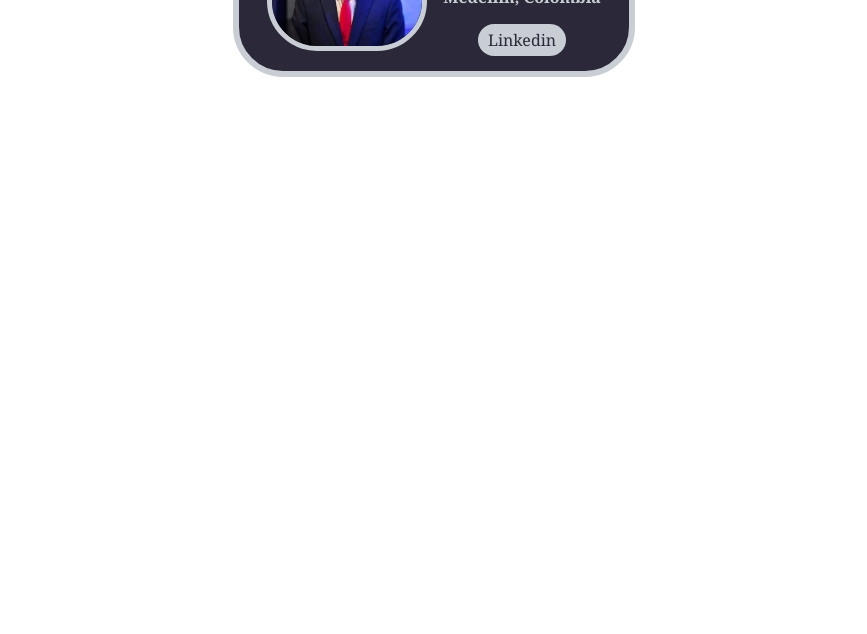
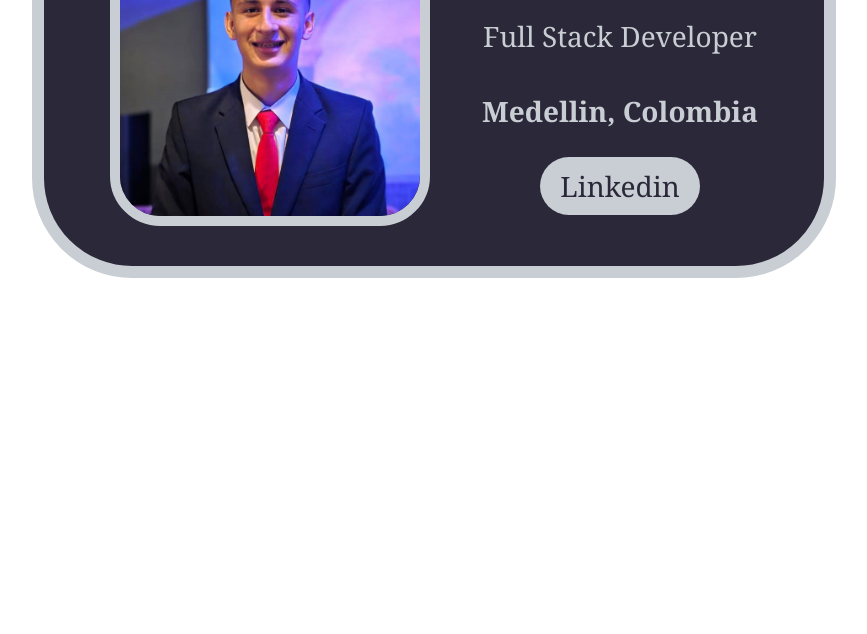
Before and after one commit to szapatadev/business-card, a plain HTML site: page index.html in a window 1280 px wide. Shown: the part 166-800 px from the top of the page, without its empty margins (206-1073 px from the left). Drawn offline with Linux system fonts and the light colour scheme.

Commit message:
Add files via upload

```diff
--- a/styles.css
+++ b/styles.css
@@ -9,22 +9,23 @@ body {
 }
 
 .avatar {
-    width: 150px;
-    border: 5px solid #c8ced3;
+    width: 300px;
+    border: 10px solid #c8ced3;
     border-radius: 50px;
 }
 
 .card {
-    width: 350px;
+    width: 700px;
     margin: 0 auto;
-    padding: 20px;
+    padding: 40px;
     display: flex;
     justify-content: space-around;
     text-align: center;
     background: #2b2839;
     color: #c8ced3;
-    border: 6px solid #c8ced3;
-    border-radius: 50px;
+    border: 12px solid #c8ced3;
+    border-radius: 100px;
+    font-size: 28px;
 
     /*
     Challenge:
@@ -37,14 +38,14 @@ body {
     background-color: #c8ced3;
     color: #2b2839;
     text-decoration: none;
-    padding: 5px 10px;
-    border-radius: 50px;
+    padding: 10px 20px;
+    border-radius: 100px;
 }
 
 .linkedin-anchor:hover{
     background-color: #2b2839;
     color: #c8ced3;
-    border: 2px solid #c8ced3;
+    border: 4px solid #c8ced3;
 }
 
 
```
